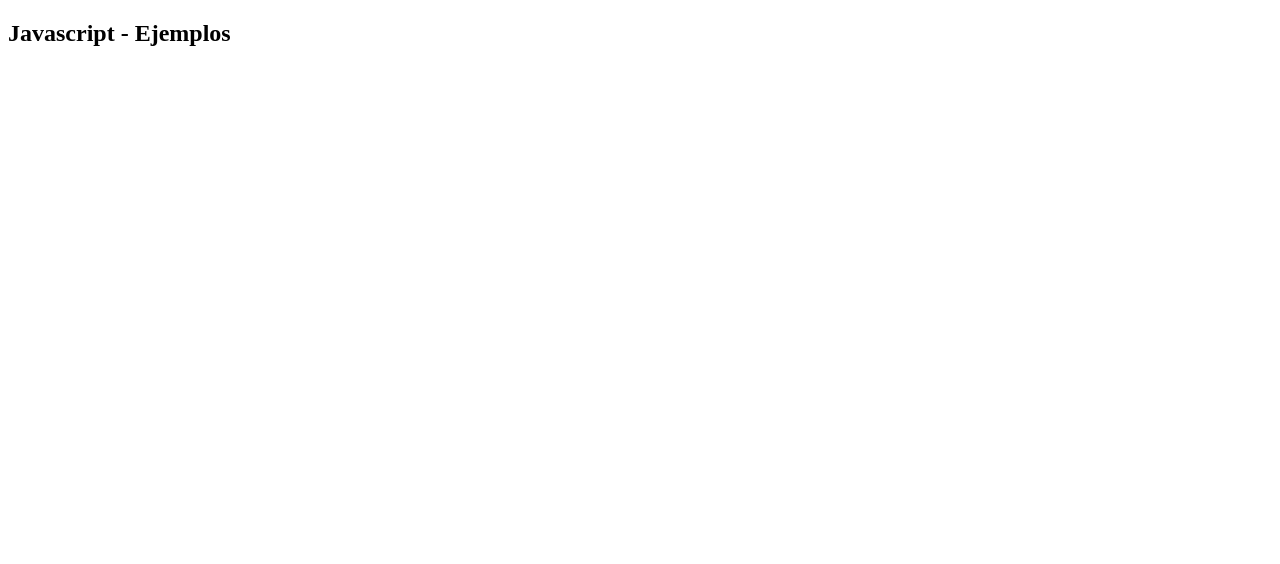
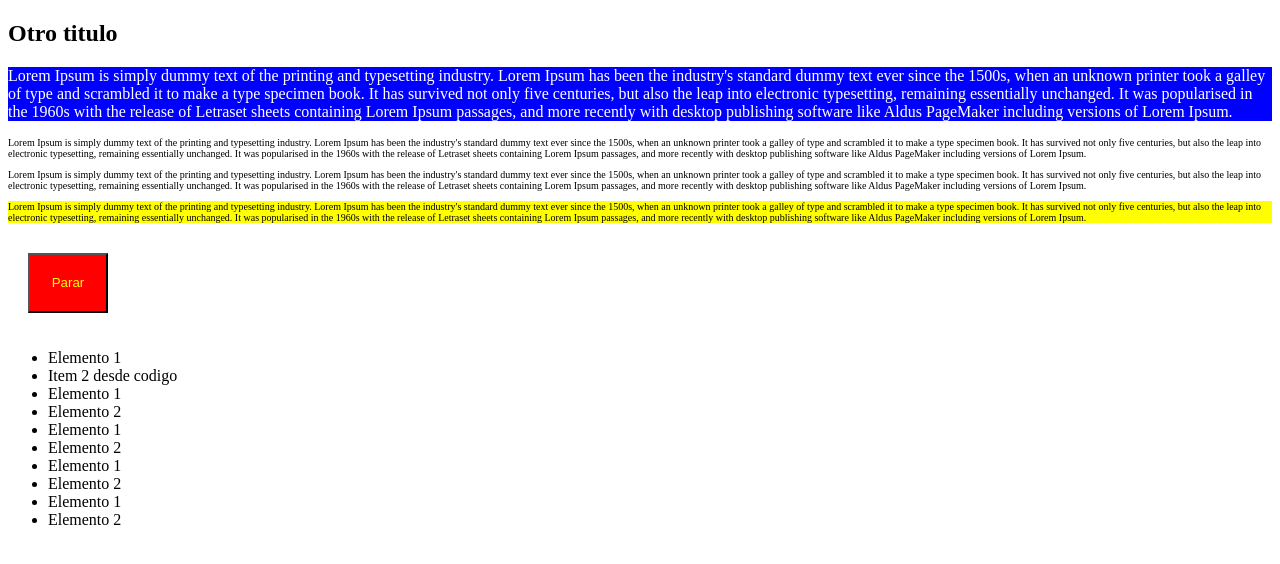
Before and after one commit to josecodetech/Tutorial-JavaScript, a plain HTML site: page index.html in a window 1280 px wide. Drawn offline with Linux system fonts and the light colour scheme.

Commit message:
Tutorial
Cambios

```diff
--- a/index.html
+++ b/index.html
@@ -15,13 +15,59 @@
 <!--<script type="text/javascript" src="js/funciones.js"></script>-->
 <!--<script type="text/javascript" src="js/clases.js"></script>-->
 <!--<script type="text/javascript" src="js/herencia.js"></script>-->
-<script type="text/javascript" src="js/mapFilter.js"></script>
+<!--<script type="text/javascript" src="js/mapFilter.js"></script>-->
+<!--<script type="text/javascript" src="js/funcionFlecha.js"></script>-->
+<!--<script type="text/javascript" src="js/controlErrores.js"></script>-->
+<!--<script type="text/javascript" src="js/temporizador.js"></script>-->
+<script type="text/javascript" src="js/dom.js"></script>
+<style>
+    #caja{
+
+        background-color: blue;
+
+    }
+    #caja p{
+        color: white;
+    }
+    .parrafo{
+        font-size: 10px;
+        color:black;
+    }
+    #boton{
+        margin:20px;
+        width: 80px;
+        height: 60px;
+        background-color: red;
+        color:yellow;
+    }
+</style>
 </head>
 <body>
 <section>
-    <h1>Javascript - Ejemplos</h1>
+    <h1 id="titulo">Javascript - Ejemplos</h1>
 <article>
+    <div id='caja'>
+        <p>Lorem Ipsum is simply dummy text of the printing and typesetting industry. Lorem Ipsum has been the industry's standard dummy text ever since the 1500s, when an unknown printer took a galley of type and scrambled it to make a type specimen book. It has survived not only five centuries, but also the leap into electronic typesetting, remaining essentially unchanged. It was popularised in the 1960s with the release of Letraset sheets containing Lorem Ipsum passages, and more recently with desktop publishing software like Aldus PageMaker including versions of Lorem Ipsum.</p>
+    </div>
+    <p class="parrafo">Lorem Ipsum is simply dummy text of the printing and typesetting industry. Lorem Ipsum has been the industry's standard dummy text ever since the 1500s, when an unknown printer took a galley of type and scrambled it to make a type specimen book. It has survived not only five centuries, but also the leap into electronic typesetting, remaining essentially unchanged. It was popularised in the 1960s with the release of Letraset sheets containing Lorem Ipsum passages, and more recently with desktop publishing software like Aldus PageMaker including versions of Lorem Ipsum.</p>
+    <p class="parrafo">Lorem Ipsum is simply dummy text of the printing and typesetting industry. Lorem Ipsum has been the industry's standard dummy text ever since the 1500s, when an unknown printer took a galley of type and scrambled it to make a type specimen book. It has survived not only five centuries, but also the leap into electronic typesetting, remaining essentially unchanged. It was popularised in the 1960s with the release of Letraset sheets containing Lorem Ipsum passages, and more recently with desktop publishing software like Aldus PageMaker including versions of Lorem Ipsum.</p>
+    <p class="parrafo">Lorem Ipsum is simply dummy text of the printing and typesetting industry. Lorem Ipsum has been the industry's standard dummy text ever since the 1500s, when an unknown printer took a galley of type and scrambled it to make a type specimen book. It has survived not only five centuries, but also the leap into electronic typesetting, remaining essentially unchanged. It was popularised in the 1960s with the release of Letraset sheets containing Lorem Ipsum passages, and more recently with desktop publishing software like Aldus PageMaker including versions of Lorem Ipsum.</p>
+    <button id='boton'>Parar</button>
+    <ul>
+        <li>Elemento 1</li>
+        <li>Elemento 2</li>
+        <li>Elemento 1</li>
+        <li>Elemento 2</li>
+        <li>Elemento 1</li>
+        <li>Elemento 2</li>
+        <li>Elemento 1</li>
+        <li>Elemento 2</li>
+        <li>Elemento 1</li>
+        <li>Elemento 2</li>
+    </ul>
 </article>
 </section>
+
 </body>
+
 </html>
--- /dev/null
+++ b/js/dom.js
@@ -0,0 +1,21 @@
+window.onload = function(){
+
+    //por nombre de clase
+    var parrafos = document.getElementsByClassName('parrafo');
+    console.log(parrafos);
+    parrafos[2].style.backgroundColor ='yellow';
+    //por identificador
+    var titulo = document.getElementById('titulo');
+    titulo.innerHTML = 'Otro titulo';
+    var boton = document.getElementById('boton');
+    boton.addEventListener('click',function(){
+        console.log('has pulsado el boton');
+    });
+    //por etiqueta
+    var items = document.getElementsByTagName('li');
+    console.log(items);
+    items[1].innerHTML='Item 2 desde codigo';
+    var elementos = Array.from(items);
+    console.log(elementos);
+    elementos.forEach(elemento => console.log(elemento));
+}
```
Also changed, not shown: js/controlErrores.js (added, +25 -0 lines), js/funcionFlecha.js (added, +25 -0 lines), js/temporizador.js (added, +31 -0 lines).
